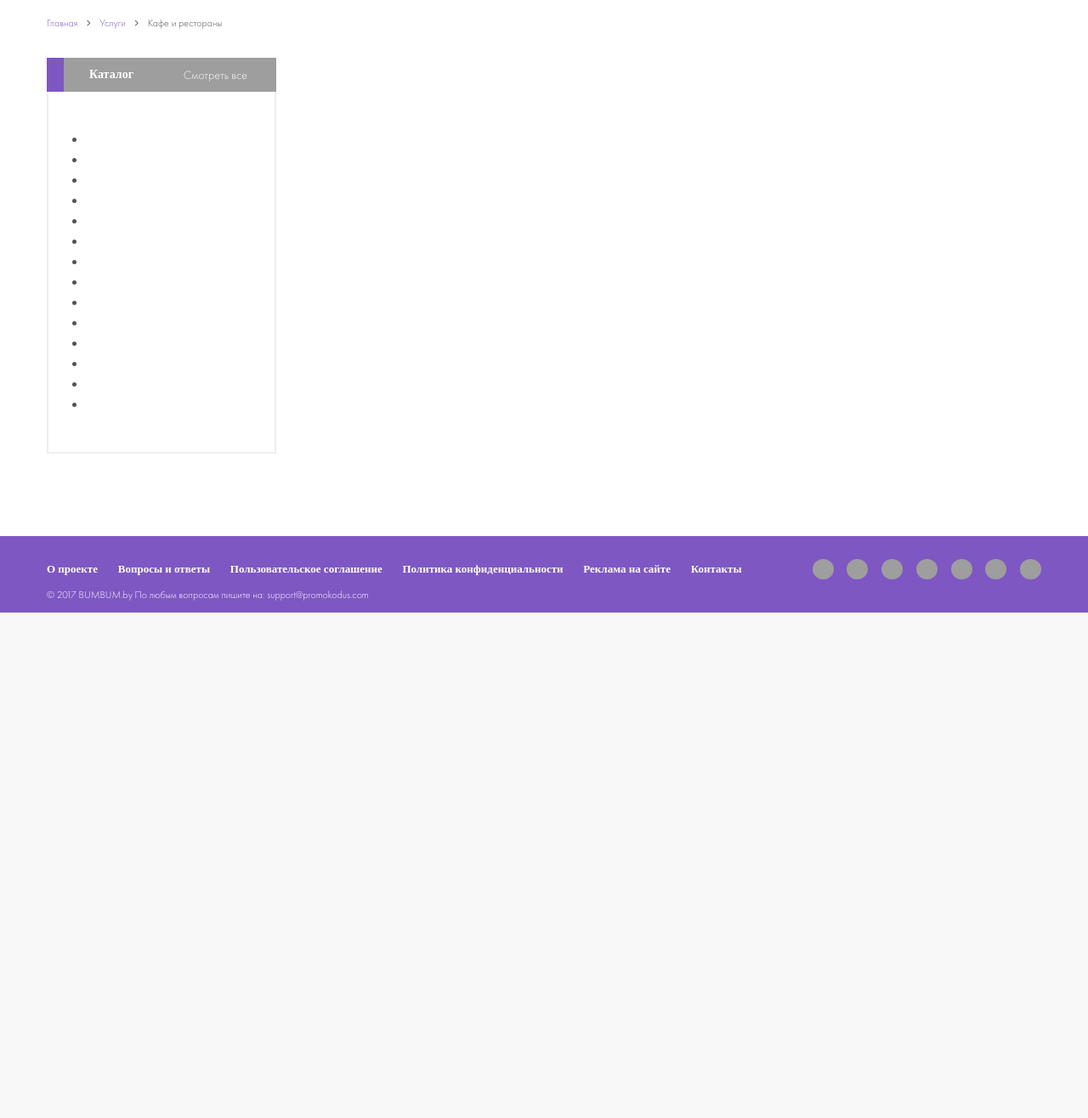
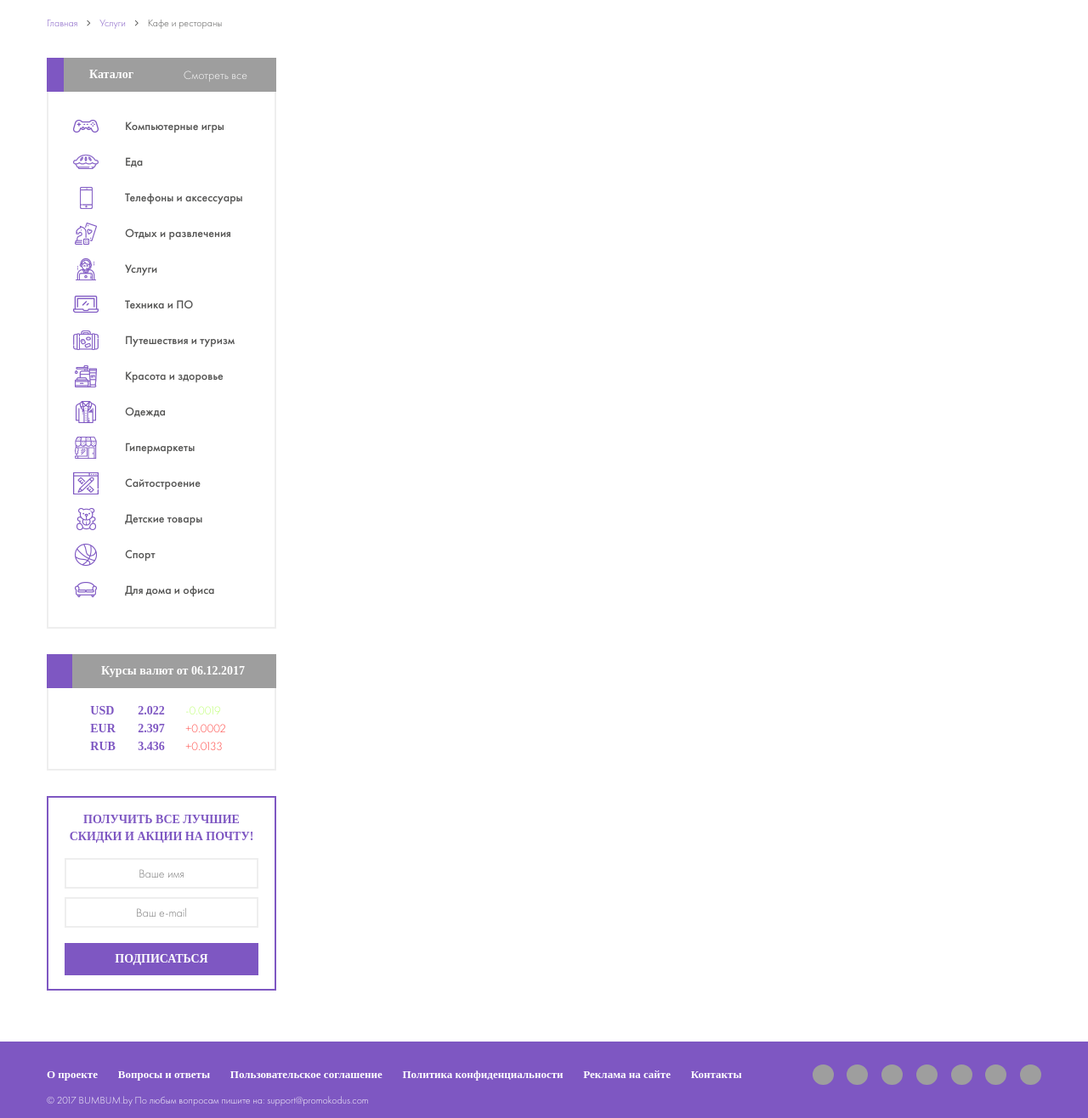
Before and after one commit to brakebrinker/bumbum, a PHP site: page /product.php in a window 1280 px wide. Shown: the part 79-1395 px from the top of the page at 85% size. Before the commit the page ends 800 px from the top, so only its background shows below. Run offline with PHP 8.4, Linux system fonts and the light colour scheme; some web fonts are replaced; grey boxes are pictures that could not be loaded.

Commit message:
finished aside

```diff
--- a/css/style.css
+++ b/css/style.css
@@ -32,6 +32,25 @@ ul ol,
 ol ul,
 ol ol{
 	margin:0 0 0 1em;
+}
+input[type="text"], input[type="email"], input[type="tel"] {
+    font-size: 14px;
+    font-family: FuturaPT;
+    font-weight: 300;
+    color: #535352;
+    padding: 7px 14px;
+    border: 2px solid #eee;
+}
+button {
+    border: none;
+    background-color: #7e57c2;
+    padding: 11px 14px;
+    font-size: 14px;
+    font-weight: 700;
+    text-transform: uppercase;
+    color: #fff;
+    font-family: FuturaPT;
+    text-align: center;
 }
 .wrapper{
 	max-width:1200px;
@@ -181,16 +200,26 @@ aside {
     flex: 0 0 auto;
     margin-right: 30px;
 }
+.aside-item {
+	margin-bottom: 30px;
+}
 .aside-title {
 	background-color: #7e57c2;
 	margin: 0;
 	color: #fff;
 	font-size: 14px;
 	line-height: 16px;
+	padding: 12px 23px;
+	text-align: center;
 }
 .catalog-aside .aside-title {
 	padding: 12px 34px 12px 50px;
 	background: #7e57c2 url(../img/catalog-icon.svg) no-repeat 20px center;
+	text-align: left;
+}
+.currency-aside .aside-title {
+	background: #7e57c2 url(../img/currency-icon.svg) no-repeat 30px center;
+	padding-left: 50px;
 }
 .catalog-aside .aside-title a {
     display: inline-block;
@@ -203,10 +232,79 @@ aside {
 	border-left: 2px solid #eee;
 	border-right: 2px solid #eee;
 	border-bottom: 2px solid #eee;
-	padding: 20px 23px;
+	padding: 16px 19px;
+}
+.aside-body.selected {
+	border: 2px solid #7e57c2;
 }
 .catalog-aside .aside-body {
-	padding: 28px;
+	padding: 21px 28px;
+}
+.catalog-aside ul {
+	margin: 0;
+	list-style: none;
+}
+.catalog-aside ul a {
+	color: #535352;
+	font-size: 14px;
+	display: block;
+	padding: 7px 0;
+	text-decoration: none;
+}
+.catalog-aside ul li.current a,
+.catalog-aside ul a:hover {
+	color: #7e57c2;
+}
+.catalog-aside ul a > span {
+    display: inline-block;
+    vertical-align: middle;
+    width: 32px;
+    height: 28px;
+    margin-right: 30px;
+    text-align: center;
+}
+.catalog-aside ul a > span img {
+	vertical-align: middle;
+}
+.currency-aside .aside-body{
+
+}
+.currency-item {
+    display: flex;
+    justify-content: space-around;
+    padding: 0 30px;
+}
+.currency-item span {
+    width: 33%;
+    color: #7e57c2;
+    font-size: 14px;
+    font-weight: 700;
+}
+.currency-item span.negative {
+	font-weight: 300;
+	color: #ff4845;
+}
+.currency-item span.positive {
+	font-weight: 300;
+	color: #bfff75;
+}
+.aside-form h3 {
+    margin: 0;
+    margin-bottom: 5px;
+    line-height: 20px;
+    font-size: 14px;
+    text-transform: uppercase;
+    text-align: center;
+    color: #7e57c2;
+}
+form.aside-form input {
+    margin-top: 10px;
+    width: 100%;
+    text-align: center;
+}
+form.aside-form button {
+    margin-top: 18px;
+    width: 100%;
 }
 
 /*Footer*/
--- a/product.php
+++ b/product.php
@@ -14,22 +14,52 @@
 					<h4 class="aside-title">Каталог <a href="#">Смотреть все</a></h4>
 					<nav class="aside-body">
 						<ul class="menu catalog-menu">
-							<li><img src="" alt=""><a href="#"></a></li>
-							<li><img src="" alt=""><a href="#"></a></li>
-							<li><img src="" alt=""><a href="#"></a></li>
-							<li><img src="" alt=""><a href="#"></a></li>
-							<li><img src="" alt=""><a href="#"></a></li>
-							<li><img src="" alt=""><a href="#"></a></li>
-							<li><img src="" alt=""><a href="#"></a></li>
-							<li><img src="" alt=""><a href="#"></a></li>
-							<li><img src="" alt=""><a href="#"></a></li>
-							<li><img src="" alt=""><a href="#"></a></li>
-							<li><img src="" alt=""><a href="#"></a></li>
-							<li><img src="" alt=""><a href="#"></a></li>
-							<li><img src="" alt=""><a href="#"></a></li>
-							<li><img src="" alt=""><a href="#"></a></li>
+							<li><a href="#"><span><img src="img/cat-1.png" alt=""></span>Компьютерные игры</a></li>
+							<li><a href="#"><span><img src="img/cat-2.png" alt=""></span>Еда</a></li>
+							<li><a href="#"><span><img src="img/cat-3.png" alt=""></span>Телефоны и аксессуары</a></li>
+							<li><a href="#"><span><img src="img/cat-4.png" alt=""></span>Отдых и развлечения</a></li>
+							<li><a href="#"><span><img src="img/cat-5.png" alt=""></span>Услуги</a></li>
+							<li><a href="#"><span><img src="img/cat-6.png" alt=""></span>Техника и ПО</a></li>
+							<li><a href="#"><span><img src="img/cat-7.png" alt=""></span>Путешествия и туризм</a></li>
+							<li><a href="#"><span><img src="img/cat-8.png" alt=""></span>Красота и здоровье</a></li>
+							<li><a href="#"><span><img src="img/cat-9.png" alt=""></span>Одежда</a></li>
+							<li><a href="#"><span><img src="img/cat-10.png" alt=""></span>Гипермаркеты</a></li>
+							<li><a href="#"><span><img src="img/cat-11.png" alt=""></span>Сайтостроение</a></li>
+							<li><a href="#"><span><img src="img/cat-12.png" alt=""></span>Детские товары</a></li>
+							<li><a href="#"><span><img src="img/cat-13.png" alt=""></span>Спорт</a></li>
+							<li><a href="#"><span><img src="img/cat-14.png" alt=""></span>Для дома и офиса</a></li>
 						</ul>
 					</nav>
+				</div>
+				<div class="aside-item currency-aside">
+					<h4 class="aside-title">Курсы валют от 06.12.2017</h4>
+					<div class="aside-body">
+						<div class="currency-item">
+							<span class="currency-name">USD</span>
+							<span class="currency-value">2.022</span>
+							<span class="currency-change positive">-0.0019</span>
+						</div>
+						<div class="currency-item">
+							<span class="currency-name">EUR</span>
+							<span class="currency-value">2.397</span>
+							<span class="currency-change negative">+0.0002</span>
+						</div>
+						<div class="currency-item">
+							<span class="currency-name">RUB</span>
+							<span class="currency-value">3.436</span>
+							<span class="currency-change negative">+0.0133</span>
+						</div>
+					</div>
+				</div>
+				<div class="aside-item">
+					<div class="aside-body selected">
+						<form class="aside-form" action="">
+							<h3>Получить все лучшие скидки и акции на почту!</h3>
+							<input type="text" name="name" id="name" placeholder="Ваше имя">
+							<input type="email" name="email" id="email" placeholder="Ваш e-mail" required>
+							<button>Подписаться</button>
+						</form>
+					</div>
 				</div>
 			</aside>
 		</div>
```
Also changed, not shown: img/cat-1.png (added), img/cat-10.png (added), img/cat-11.png (added), img/cat-12.png (added), img/cat-13.png (added), img/cat-14.png (added), img/cat-2.png (added), img/cat-3.png (added), img/cat-4.png (added), img/cat-5.png (added), img/cat-6.png (added), img/cat-7.png (added), img/cat-8.png (added), img/cat-9.png (added), 1 more files.
